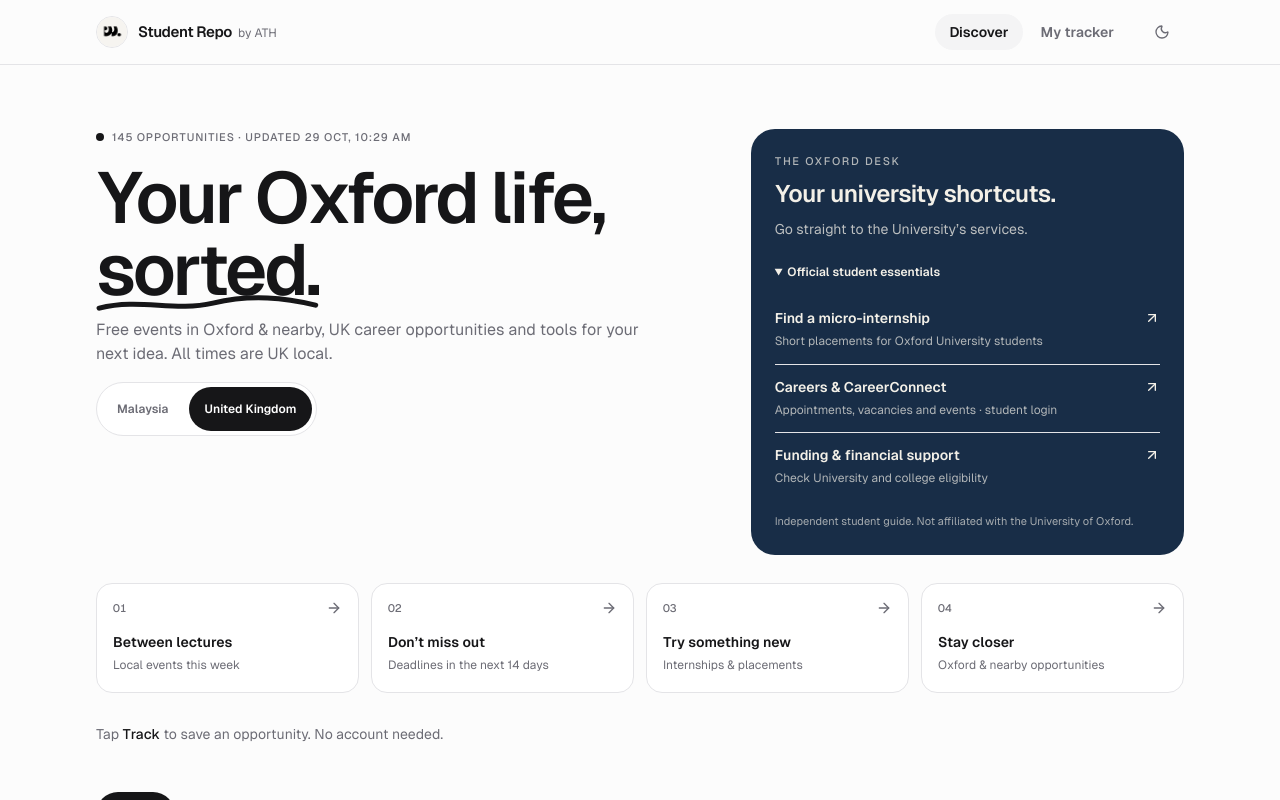
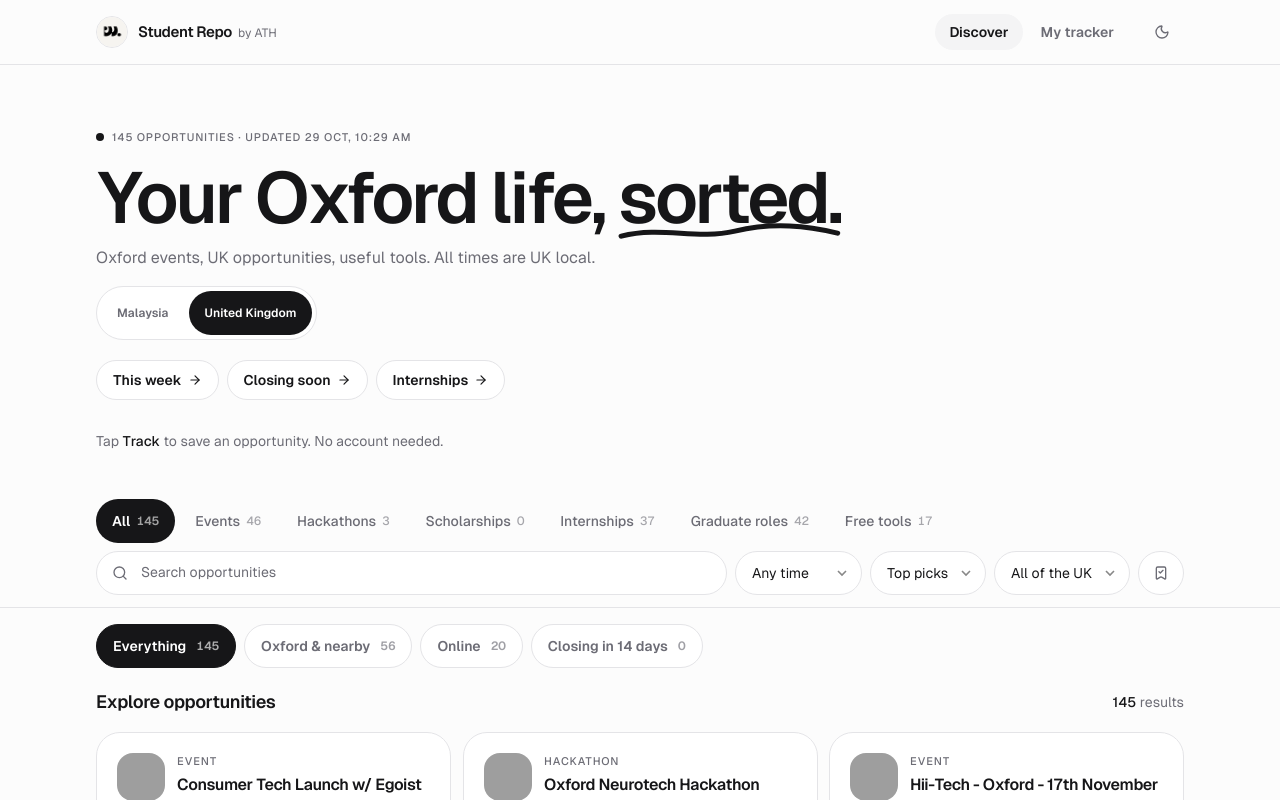
Before and after one commit to HohJD/kl-free-events-dashboard, a Next.js app: page / in a window 1280 px wide. Both pictures are taken after a click on the button "United Kingdom". Shown: the top 800 px of the page. Built offline with nearby package versions, Linux system fonts and the light colour scheme; grey boxes are pictures that could not be loaded.

Commit message:
Simplify Oxford discovery and remove university link directory

```diff
--- a/app/globals.css
+++ b/app/globals.css
@@ -217,7 +217,3 @@
 .opportunity-details[open] summary svg { transform: rotate(180deg); }
 .opportunity-card { row-gap: 0.25rem; }
 .goal-card:focus-visible { outline-offset: 4px; }
-
-.oxford-guide { background: #182d47; color: #f3f0e8; }
-.dark .oxford-guide { background: #dce4ec; color: #182d47; }
-.oxford-guide a:hover { text-decoration: underline; text-underline-offset: 4px; }
--- a/components/hero.tsx
+++ b/components/hero.tsx
@@ -1,7 +1,6 @@
 "use client";
 
 import Link from "next/link";
-import { OxfordGuide } from "./oxford-guide";
 import { EDITIONS, type Edition } from "@/lib/edition";
 import { motion } from "framer-motion";
 import { ArrowRight } from "lucide-react";
@@ -36,14 +35,12 @@
 
   return (
     <section className="page-shell pb-6 pt-8 sm:pb-10 sm:pt-16">
-      <div className={edition === "uk" ? "grid items-start gap-6 lg:grid-cols-[1.4fr_1fr] lg:gap-12" : ""}>
-      <div className="min-w-0">
       <motion.p {...fade(0)} className="eyebrow flex items-center gap-2 whitespace-nowrap">
         <span className="relative flex size-2" aria-hidden><span className="absolute inline-flex size-full animate-ping rounded-full bg-primary opacity-60" /><span className="relative inline-flex size-2 rounded-full bg-primary" /></span>
         <span>{stats.total.toLocaleString("en-MY")} opportunities<span className="max-[399px]:hidden"> · Updated {updated}</span></span>
       </motion.p>
       <motion.h1 {...fade(0.05)} className="mt-4 text-[2rem] min-[375px]:text-[2.5rem] font-semibold leading-[1.02] tracking-[-0.045em] sm:text-6xl md:text-7xl">
-        {edition === "uk" ? <>Your Oxford life,<br /></> : <>Your student life,<br className="sm:hidden" />{" "}</>}
+        {edition === "uk" ? <>Your Oxford life,<br className="sm:hidden" />{" "}</> : <>Your student life,<br className="sm:hidden" />{" "}</>}
         <span className="squiggle">sorted.<svg viewBox="0 0 200 20" preserveAspectRatio="none" aria-hidden><path d="M3 14 C 40 4, 70 18, 105 9 S 170 4, 197 11" fill="none" stroke="currentColor" strokeWidth="5" strokeLinecap="round" /></svg></span>
       </motion.h1>
       <motion.p {...fade(0.1)} className="page-sub">
@@ -59,17 +56,18 @@
         ))}
       </div>
 
+
+      {edition === "uk" ? (
+        <div className="mt-5 flex flex-wrap gap-2" aria-label="Explore by goal">
+          {([
+            ["week", "This week"],
+            ["closing", "Closing soon"],
+            ["internship", "Internships"],
+          ] as const).map(([kind, title]) => <button key={kind} type="button" onClick={() => onExplore(kind)} className="btn btn-quiet">{title}<ArrowRight className="size-3.5" aria-hidden /></button>)}
         </div>
-      {edition === "uk" ? <OxfordGuide /> : null}
-      </div>
-
+      ) : (
         <motion.div {...fade(0.12)} className="mt-7 grid grid-cols-2 gap-2 sm:gap-3 lg:grid-cols-4" aria-label="Explore by goal">
-        {(edition === "uk" ? [
-          ["week", "Between lectures", "Local events this week"],
-          ["closing", "Don’t miss out", "Deadlines in the next 14 days"],
-          ["internship", "Try something new", "Internships & placements"],
-          ["local", "Stay closer", "Oxford & nearby opportunities"],
-        ] as const : [
+          {([
           ["week", "Make plans", "Events this week"],
           ["scholarship", "Fund your studies", "Scholarships & support"],
           ["internship", "Start your career", "Find an internship"],
@@ -84,6 +82,7 @@
             </button>
           ))}
         </motion.div>
+      )}
       <motion.div {...fade(0.15)} className="mt-4 sm:mt-8">
         {loaded && saved.length ? (
           <div className="grid grid-cols-3 gap-2 sm:max-w-2xl sm:gap-3">
--- a/components/oxford-guide.tsx
+++ /dev/null
@@ -1,35 +0,0 @@
-"use client";
-
-import { useEffect, useRef } from "react";
-import { ArrowUpRight } from "lucide-react";
-
-const LINKS = [
-  { title: "Find a micro-internship", note: "Short placements for Oxford University students", href: "https://www.ox.ac.uk/careers/internships/the-micro-internship-programme" },
-  { title: "Careers & CareerConnect", note: "Appointments, vacancies and events · student login", href: "https://www.ox.ac.uk/careers" },
-  { title: "Funding & financial support", note: "Check University and college eligibility", href: "https://www.ox.ac.uk/students/fees-funding/assistance" },
-];
-
-export function OxfordGuide() {
-  const details = useRef<HTMLDetailsElement>(null);
-  useEffect(() => {
-    if (details.current) details.current.open = window.matchMedia("(min-width: 1024px)").matches;
-  }, []);
-  return (
-    <aside className="oxford-guide min-w-0 rounded-3xl p-4 lg:p-6" aria-label="Oxford student essentials">
-      <p className="text-[11px] font-medium uppercase tracking-[0.16em] opacity-70">The Oxford desk</p>
-      <h2 className="mt-2 text-xl lg:text-2xl font-semibold tracking-tight">Your university shortcuts.</h2>
-      <p className="mt-2 hidden text-sm leading-relaxed opacity-75 lg:block">Go straight to the University’s services.</p>
-      <details ref={details} className="mt-3">
-        <summary className="min-h-11 cursor-pointer py-3 text-xs font-semibold">Official student essentials</summary>
-        <div className="divide-y divide-current/20">
-          {LINKS.map((link) => <a key={link.href} href={link.href} target="_blank" rel="noopener noreferrer" className="flex min-h-11 items-start justify-between gap-3 py-3 focus-visible:outline-current">
-            <span><span className="block text-sm font-semibold">{link.title}</span><span className="mt-1 block text-xs leading-relaxed opacity-70">{link.note}</span></span>
-            <ArrowUpRight className="mt-0.5 size-4 shrink-0" aria-hidden />
-          </a>)}
-        </div>
-        <p className="mt-3 text-[11px] leading-relaxed opacity-65">Independent student guide. Not affiliated with the University of Oxford.</p>
-      </details>
-
-    </aside>
-  );
-}
--- a/lib/edition.ts
+++ b/lib/edition.ts
@@ -26,7 +26,7 @@
     short: "UK",
     timezone: "Europe/London",
     allLabel: "All of the UK",
-    tagline: "Free events in Oxford & nearby, UK career opportunities and tools for your next idea. All times are UK local.",
+    tagline: "Oxford events, UK opportunities, useful tools. All times are UK local.",
   },
 };
 
--- a/scripts/test-oxford.mjs
+++ b/scripts/test-oxford.mjs
@@ -22,7 +22,7 @@
     await page.getByRole('button', { name: 'Remove Oxford filter', exact: true }).waitFor();
     await page.evaluate(() => document.fonts.ready);
     assert.ok(await page.evaluate(() => document.documentElement.scrollWidth <= innerWidth + 1));
-    assert.equal(await page.getByRole('complementary', { name: 'Oxford student essentials' }).locator('a').count(), 3);
+    assert.equal(await page.getByRole('complementary', { name: 'Oxford student essentials' }).count(), 0);
     for (const button of await collections.getByRole('button').all()) assert.ok((await button.boundingBox()).height >= 44);
     await page.waitForTimeout(700);
     await page.screenshot({ path: join(tmpdir(), `oxford-${theme}-${width}.png`), fullPage: false });
@@ -32,7 +32,7 @@
     await page.reload();
     await collections.getByRole('button', { name: /^Closing in 14 days/, pressed: true }).waitFor();
     await page.getByRole('button', { name: 'Remove Closing in 14 days filter', exact: true }).click();
-    await page.getByRole('button', { name: /Between lectures/ }).click();
+    await page.getByRole('button', { name: 'This week', exact: true }).click();
     await page.waitForFunction(() => new URL(location.href).searchParams.get('focus') === 'local' && new URL(location.href).searchParams.get('when') === 'week');
     await page.getByRole('group', { name: 'Country', exact: true }).getByRole('button', { name: 'Malaysia', exact: true }).click();
     await collections.waitFor({ state: 'hidden' });
@@ -55,5 +55,5 @@
   const calendar = page.locator('[role=tabpanel] a[href*="calendar.google.com"]');
   assert.equal(new URL(await calendar.getAttribute('href')).searchParams.get('ctz'), 'Europe/London');
   await context.close();
-  console.log('Oxford browser checks passed at 3 sizes in both themes: URL restoration, collections, country switch, official links and touch targets.');
+  console.log('Oxford browser checks passed at 3 sizes in both themes: URL restoration, collections, country switch, minimal layout and touch targets.');
 } finally { await browser.close(); }
```
Also changed, not shown: 1 other file (tests, documents, lock files or other folders). Lines whose indentation alone changed are shown as unchanged.
